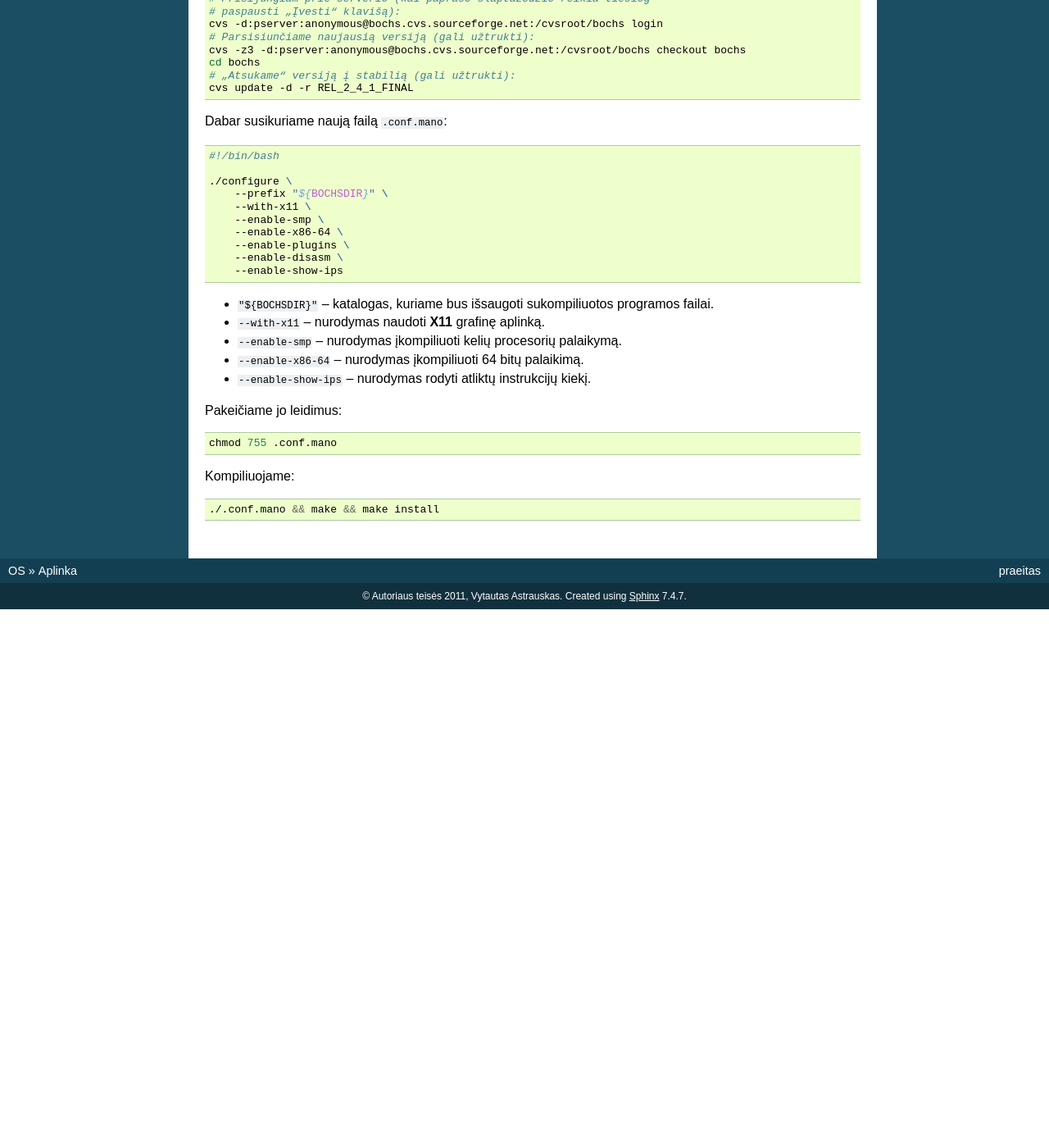
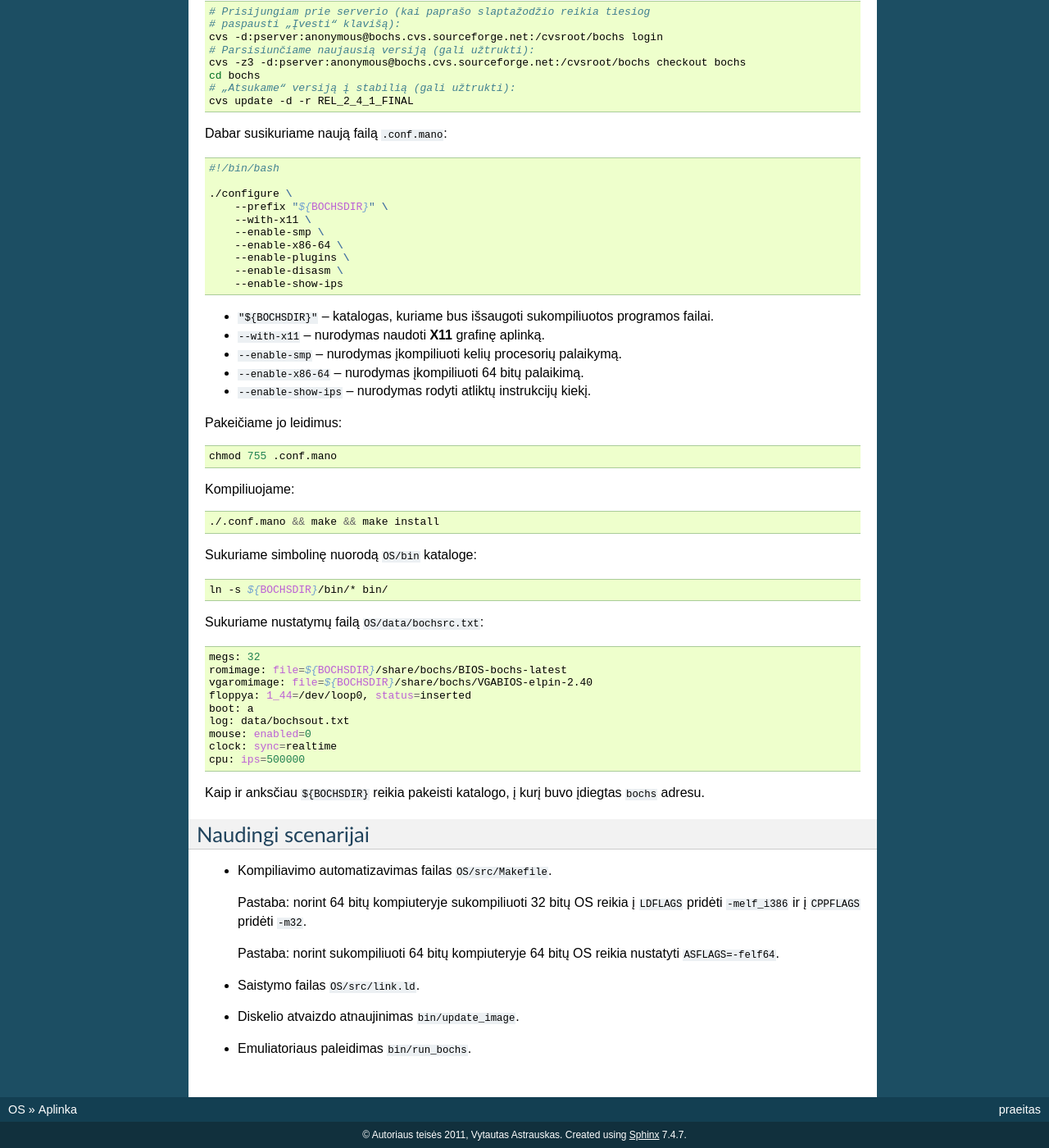
Before and after one commit to vakaras/OS, a Sphinx documentation site: the page built from doc/Real/source/aplinka.rst, in a window 1280 px wide and 1400 px high, scrolled down 721 px. Shown: the whole window at 82% size. Built offline with Sphinx 7.4.7, drawn with Linux system fonts in a browser that asks for light colours; formulas are drawn with MathJax 3; before the commit the page ends 1464 px from its top, so only the background shows below that; some of the changed text lies outside the part shown.

Commit message:
Ekranas veikia.

```diff
--- a/doc/Real/source/aplinka.rst
+++ b/doc/Real/source/aplinka.rst
@@ -18,6 +18,7 @@
   OS/       # Šakninis katalogas su visais failais.
     src/    # Katalogas, kuriame laikomi visi išeities tekstai.
     bin/    # Katalogas, kuriame saugomos pagalbinės programos.
+    data/   # Katalogas, kuriame saugomi įvairūs failai.
 
 
 Kompiliavimas
@@ -91,3 +92,42 @@
 .. code-block:: bash
 
   ./.conf.mano && make && make install
+
+Sukuriame simbolinę nuorodą ``OS/bin`` kataloge:
+
+.. code-block:: bash
+
+  ln -s ${BOCHSDIR}/bin/* bin/
+
+Sukuriame nustatymų failą ``OS/data/bochsrc.txt``:
+
+.. code-block:: bash
+
+  megs: 32
+  romimage: file=${BOCHSDIR}/share/bochs/BIOS-bochs-latest
+  vgaromimage: file=${BOCHSDIR}/share/bochs/VGABIOS-elpin-2.40
+  floppya: 1_44=/dev/loop0, status=inserted
+  boot: a
+  log: data/bochsout.txt
+  mouse: enabled=0
+  clock: sync=realtime
+  cpu: ips=500000
+
+Kaip ir anksčiau ``${BOCHSDIR}`` reikia pakeisti katalogo, į kurį buvo
+įdiegtas ``bochs`` adresu.
+
+Naudingi scenarijai
+===================
+
++ Kompiliavimo automatizavimas failas ``OS/src/Makefile``.
+
+  Pastaba: norint 64 bitų kompiuteryje sukompiliuoti 32 bitų OS reikia
+  į ``LDFLAGS`` pridėti ``-melf_i386`` ir į ``CPPFLAGS`` pridėti
+  ``-m32``.
+
+  Pastaba: norint sukompiliuoti 64 bitų kompiuteryje 64 bitų OS reikia
+  nustatyti ``ASFLAGS=-felf64``.
+
++ Saistymo failas ``OS/src/link.ld``.
++ Diskelio atvaizdo atnaujinimas ``bin/update_image``.
++ Emuliatoriaus paleidimas ``bin/run_bochs``.
```
Also changed, not shown: 3 other files.
